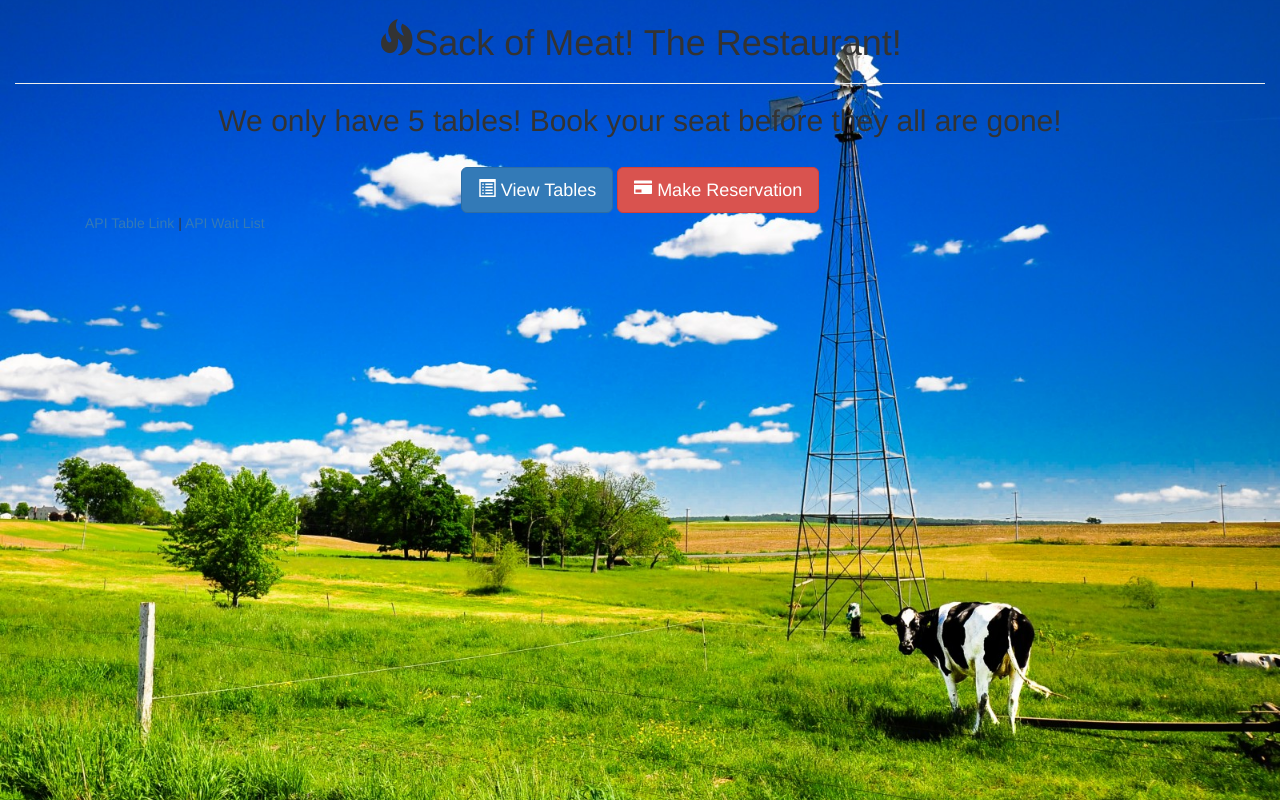
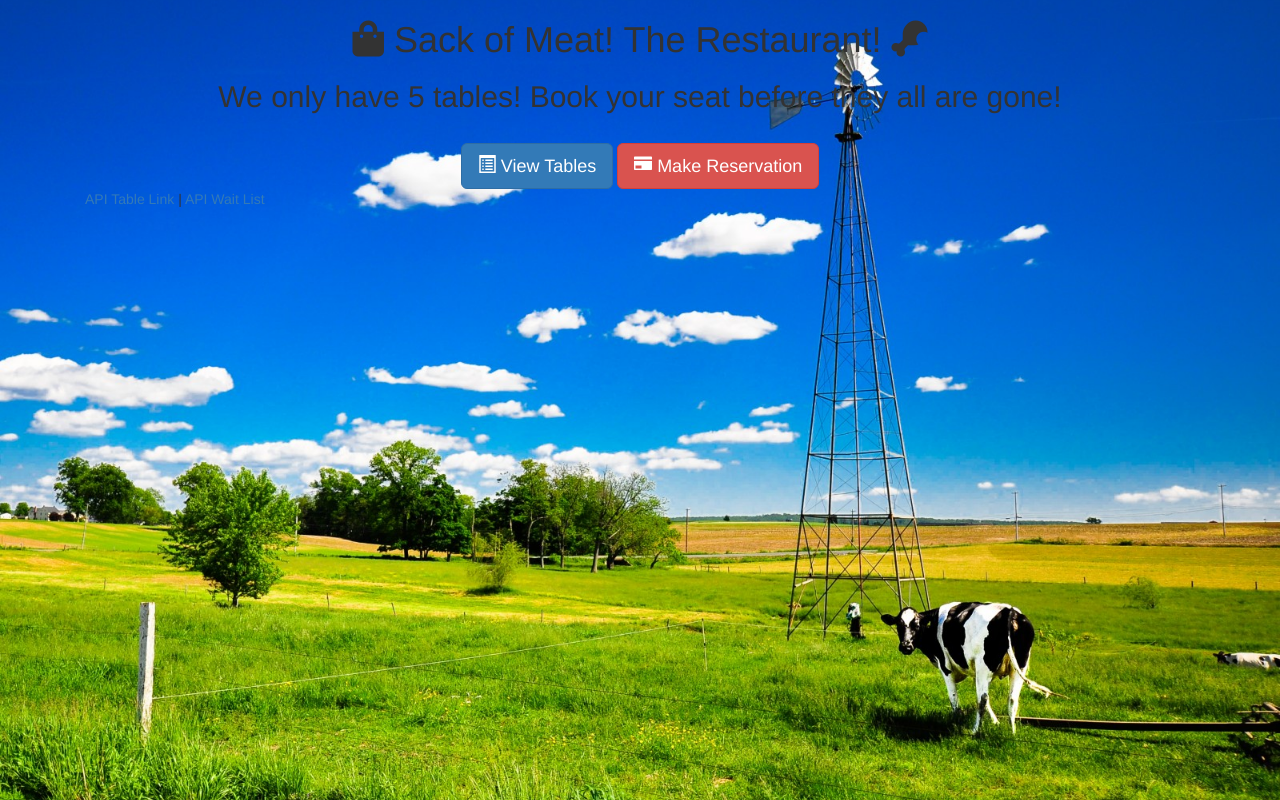
Before and after one commit to KrystalCW/Sack-of-Meat-Reservations, a website: page home.html in a window 1280 px wide. Drawn offline with nearby package versions, Linux system fonts and the light colour scheme.

Commit message:
CSS changes

```diff
--- a/home.html
+++ b/home.html
@@ -7,6 +7,7 @@
         <meta name="description" content="">
         <meta name="viewport" content="width=device-width, initial-scale=1">
         <link rel="stylesheet" href="https://maxcdn.bootstrapcdn.com/bootstrap/3.3.6/css/bootstrap.min.css" integrity="sha384-1q8mTJOASx8j1Au+a5WDVnPi2lkFfwwEAa8hDDdjZlpLegxhjVME1fgjWPGmkzs7" crossorigin="anonymous">
+        <link rel="stylesheet" href="https://use.fontawesome.com/releases/v5.8.1/css/all.css" integrity="sha384-50oBUHEmvpQ+1lW4y57PTFmhCaXp0ML5d60M1M7uH2+nqUivzIebhndOJK28anvf" crossorigin="anonymous">
         <link rel="stylesheet" href="public/style.css">
     </head>
     <body>
@@ -15,8 +16,7 @@
 
             <div class="jumbotron-fluid">
                 <div class="container-fluid">
-                    <h1 class="text-center"><span class="glyphicon glyphicon-fire"></span>Sack of Meat! The Restaurant!</h1>
-                    <hr>
+                    <h1 class="text-center"><i class="fas fa-shopping-bag"></i> Sack of Meat! The Restaurant! <i class="fas fa-drumstick-bite"></i></h1>
                     <h2 class="text-center">We only have 5 tables! Book your seat before they all are gone!</h2>
                     <br>
 
```
Also changed, not shown: reserve.html (+3 -3 lines), tables.html (+2 -2 lines).
